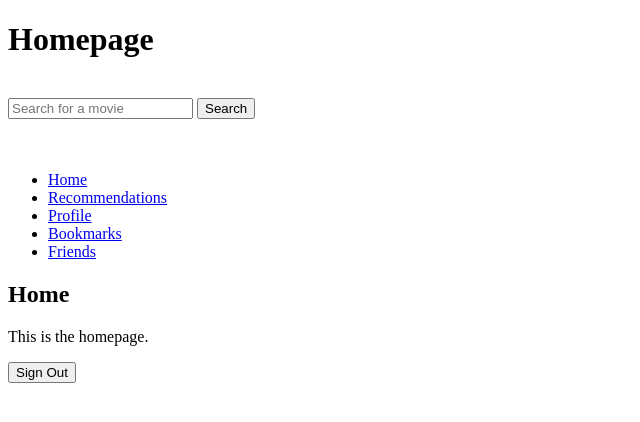
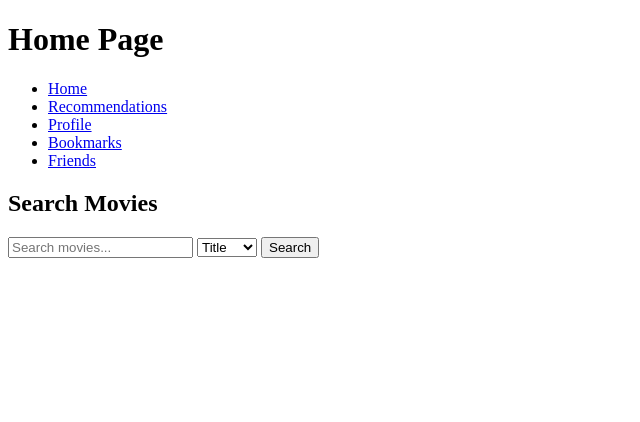
Before and after one commit to thejps92/it490, a PHP site: page /apache/homepage.php in a window 1280 px wide. Shown: the top 422 px of the page, without its empty margins (0-640 px from the left). Run offline with PHP 8.4, Linux system fonts and the light colour scheme.

Commit message:
Added search types for searching movies

```diff
--- a/apache/homepage.php
+++ b/apache/homepage.php
@@ -1,19 +1,11 @@
 <!DOCTYPE html>
 <html>
 <head>
-	<title>Homepage</title>
+    <title>Home Page</title>
 </head>
 <body>
     <header>
-		<h1>Homepage</h1>
-<br>
-<form action="publish_search.php" method="post">
-	<input type="text" name="searchQuery" id="searchQuery" placeholder="Search for a movie" required>
-	<input type="submit" value="Search">
-</form>
-
-<br>
-<br>
+        <h1>Home Page</h1>
         <nav>
             <ul>
                 <li><a href="homepage.php">Home</a></li>
@@ -27,15 +19,17 @@
 
     <main>
         <section>
-		<h2>Home</h2>
-		<p>This is the homepage.</p>
+            <h2>Search Movies</h2>
+            <form method="post" action="publish_search.php">
+                <input type="text" name="searchQuery" placeholder="Search movies...">
+                <select name="searchType">
+                    <option value="title">Title</option>
+                    <option value="year">Year</option>
+                    <option value="genre">Genre</option>
+                </select>
+                <input type="submit" name="search" value="Search">
+            </form>
         </section>
     </main>
-
-	<footer>
-	    <form method="post" action="publish_signout.php">
-                <input type="submit" name="signout" value="Sign Out">
-        </form>
-	</footer>
 </body>
 </html>
--- a/apache/publish_search.php
+++ b/apache/publish_search.php
@@ -15,10 +15,12 @@ $rabbitmqReplyQueue = 'replySearchQueue';
 
 // User input from the form
 $searchQuery = $_POST['searchQuery'];
+$searchType = $_POST['searchType'];
 
 // Create an associative array with the data
 $searchData = array(
-    'searchQuery' => $searchQuery
+    'searchQuery' => $searchQuery,
+    'searchType' => $searchType
 );
 
 // Convert the data to a JSON string
```
Also changed, not shown: mysql/consume_search.php (+19 -11 lines). Lines whose indentation alone changed are shown as unchanged.
